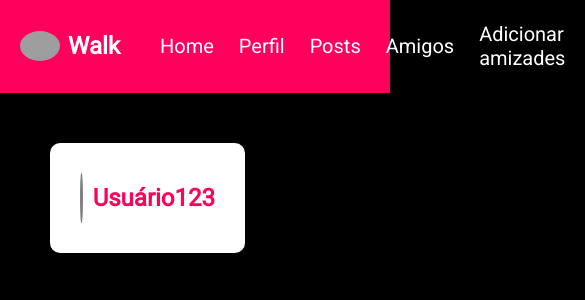
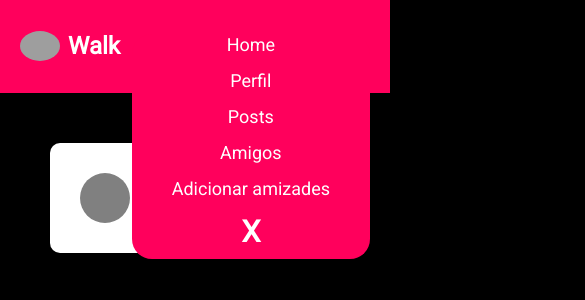
Before and after one commit to HenriqueMelo2007/talk-rede-social, a React (Vite) app: page /perfil in a window 390 px wide. Both pictures are taken after a click on the picture 345 px from the left and 46 px from the top of the page. Shown: the top 300 px of the page, 585 px wide, since content can reach past the window. Built offline with nearby package versions, Linux system fonts and the light colour scheme; grey boxes are pictures that could not be loaded.

Commit message:
projeto finalizado

```diff
--- a/src/components/header/header.css
+++ b/src/components/header/header.css
@@ -96,4 +96,24 @@
     border-radius: 50%;
     margin-right: 8px;
   }
+
+  nav {
+    z-index: 100;
+  }
+
+  .listaHeader {
+    flex-direction: column;
+    gap: 15px;
+    margin-top: 200px;
+    background-color: var(--color-pink);
+    border-radius: 20px;
+    justify-content: center;
+    padding-bottom: 10px;
+  }
+
+  .itemListaHeader {
+    font-size: 18px;
+    margin-right: 40px;
+
+  }
 }
--- a/src/components/header/header.tsx
+++ b/src/components/header/header.tsx
@@ -35,21 +35,21 @@ export function Header() {
         <nav>
         <ul className='listaHeader'>
           <li>
-            <Link className='itemListaHeader' to='/'>Home</Link>
+            <Link onClick={toggleShow} className='itemListaHeader' to='/'>Home</Link>
           </li>
           <li >
-            <Link className='itemListaHeader' to='/perfil'>Perfil</Link>
+            <Link onClick={toggleShow} className='itemListaHeader' to='/perfil'>Perfil</Link>
           </li>
           <li >
-            <Link className='itemListaHeader' to='/posts'>Posts</Link>
+            <Link onClick={toggleShow} className='itemListaHeader' to='/posts'>Posts</Link>
           </li>
           <li>
-            <Link className='itemListaHeader' to='/amigos'>Amigos</Link>
+            <Link onClick={toggleShow} className='itemListaHeader' to='/amigos'>Amigos</Link>
           </li>
           <li>
-            <Link className='itemListaHeader'  to='/adicionaramizade'>Adicionar amizades</Link>
+            <Link onClick={toggleShow} className='itemListaHeader'  to='/adicionaramizade'>Adicionar amizades</Link>
           </li>
-          <li onClick={toggleShow} id='fecharNav'>X</li>
+          <li onClick={toggleShow} className='itemListaHeader' id='fecharNav'>X</li>
         </ul>
       </nav>}
 
--- a/src/pages/perfil/perfil.css
+++ b/src/pages/perfil/perfil.css
@@ -8,3 +8,9 @@
   margin: 50px;
   border-radius: 10px;
 }
+
+@media (max-width: 700px) {
+  .perfil {
+    width: 80%;
+  }
+}
```
